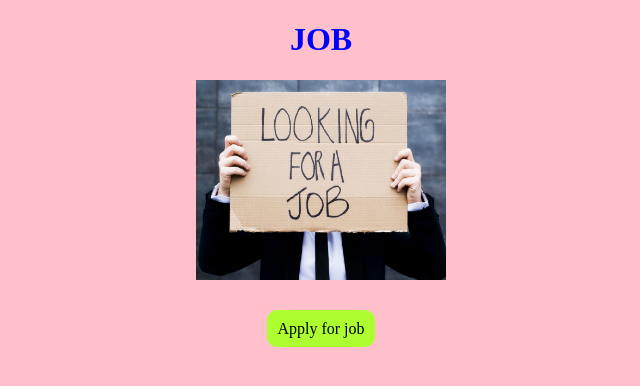
After one commit to Kalyan69/specific-static-folder, a Django app: page /specific/job/ in a window 1280 px wide. The commit adds this page. Shown: the top 386 px of the page, without its empty margins (319-959 px from the left). Run offline with Django 4.2, Linux system fonts and the light colour scheme.

Commit message:
changes css and html page button

```diff
--- /dev/null
+++ b/app/urls.py
@@ -0,0 +1,10 @@
+from django.urls import path
+
+app_name ='specific'
+
+from app.views import *
+
+urlpatterns = [
+    path('job/',job,name='job')
+
+]
--- a/app/views.py
+++ b/app/views.py
@@ -3,3 +3,7 @@ from django.shortcuts import render
 # Create your views here.
 def kalyan(request):
     return render(request,'kalyan.html')
+
+
+def job(request):
+    return render(request,'job.html')
--- a/project16/static/css/c1.css
+++ b/project16/static/css/c1.css
@@ -1,5 +1,21 @@
-h1
+h1, h2
 {
     color: blue;
 
 }
+h3
+{
+    color: red;
+}
+
+.btn{
+    border-radius: 10px;
+    background-color: greenyellow;
+    text-decoration: none;
+    color: black;
+    padding: 10px;
+}
+.btn:hover{
+    background-color: rgb(120, 197, 4);
+    transition: 0.5s;
+}
--- a/project16/urls.py
+++ b/project16/urls.py
@@ -15,12 +15,13 @@ Including another URLconf
     2. Add a URL to urlpatterns:  path('blog/', include('blog.urls'))
 """
 from django.contrib import admin
-from django.urls import path
+from django.urls import path,include
 from app.views import *
+import app
 
 urlpatterns = [
     path('admin/', admin.site.urls),
-    path('kalyan/',kalyan,name='kalyan')
-
+    path('kalyan/',kalyan,name='kalyan'),
+    path('specific/',include('app.urls'))
 
 ]
--- /dev/null
+++ b/templates/job.html
@@ -0,0 +1,21 @@
+{% load static %}
+<!DOCTYPE html>
+<html lang="en">
+<head>
+    <meta charset="UTF-8">
+    <meta name="viewport" content="width=device-width, initial-scale=1.0">
+    <title>JOB</title>
+    <link rel="stylesheet" href="{% static 'css/c1.css' %}">
+    <link rel="stylesheet" href="{% static 'css/c2.css' %}">
+</head>
+<body>
+    <center>
+        <h1>JOB</h1>
+        <img src="{% static 'images/image1.jpg' %}" alt="loading image" height="200px" width="250px">
+        <br>
+        <br>
+        <br>
+        <a class="btn" href="{% url 'kalyan' %}">Apply for job</a>
+    </center>
+</body>
+</html>
```
Also changed, not shown: templates/kalyan.html (+7 -0 lines).
